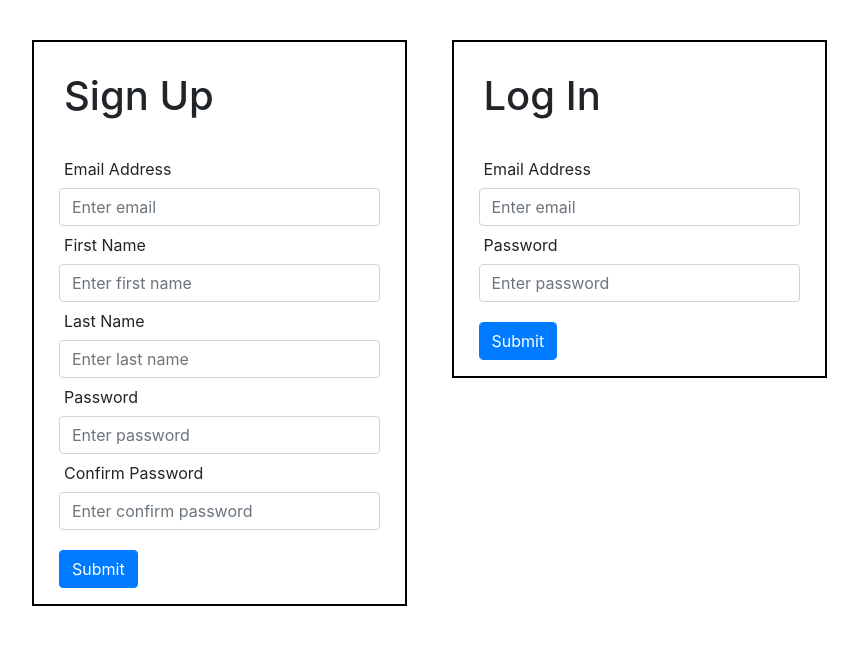
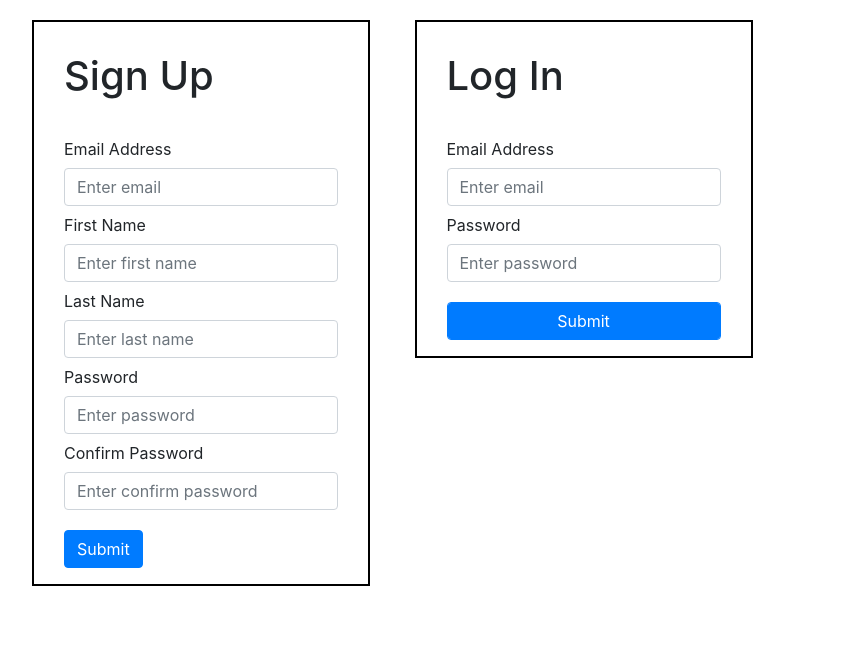
Before and after one commit to zariman/djangoLoginReg, a Django app: page / in a window 1280 px wide. Shown: the top 645 px of the page, without its empty margins (3-861 px from the left). Run offline with Django 3.2, Linux system fonts and the light colour scheme; parts of the project's set-up code (start-up, migrations or seed data) failed here and were passed over; some libraries are stand-ins or nearby versions.

Commit message:
next commit

```diff
--- a/apps/login_reg/templates/login_reg/index.html
+++ b/apps/login_reg/templates/login_reg/index.html
@@ -24,6 +24,9 @@
             display: inline-block;
             border: 2px solid black;
         }
+        .login{
+            vertical-align: top;
+        }
         button{
             margin-top: 20px;
             display: flex;
@@ -34,13 +37,11 @@
 </head>
 <body>
     <div class="container-fluid">
-        <div class="flash">
-        </div>
-        <div class="signup" style="width: 30%">
+        <div class="signup">
             <h1>Sign Up</h1>
             <form action='/register' method='post'>
                 {% csrf_token %}
-                <div class="form-group form-row center">
+                <div class="form-group">
                     <label class="col-form-label">Email Address</label>
                     <input type="text" class="form-control" placeholder="Enter email" name="email">
 
@@ -71,11 +72,11 @@
                 </div>
             </form>
         </div>
-        <div class="login" style="width: 30%">
+        <div class="login">
             <h1>Log In</h1>
             <form action='/login' method='post'>
                 {% csrf_token %}
-                <div class="form-group form-row center">
+                <div class="form-group">
                     <label class="col-form-label">Email Address</label>
                     <input type="text" class="form-control" placeholder="Enter email" name="email">
 
```
Also changed, not shown: db.sqlite3.
